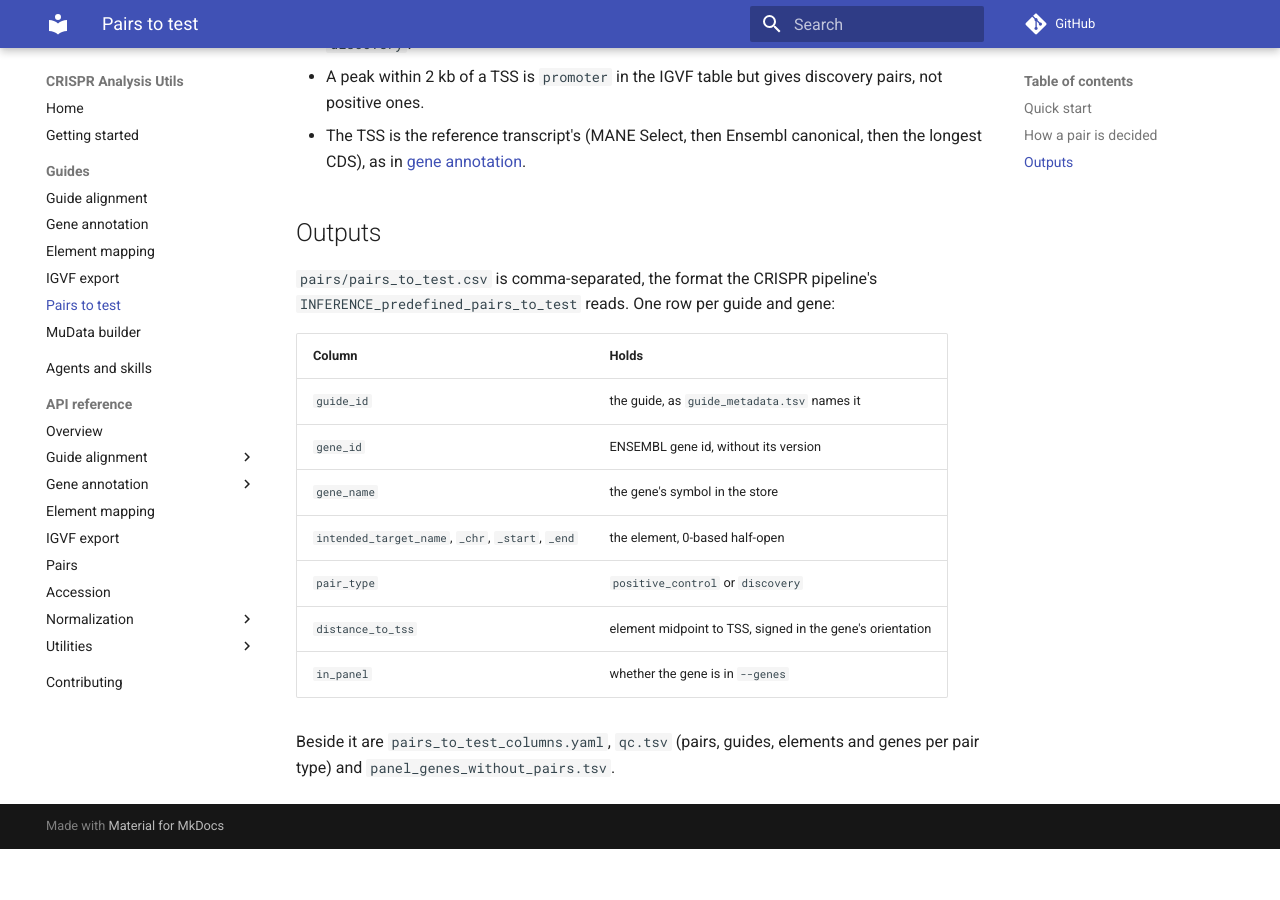
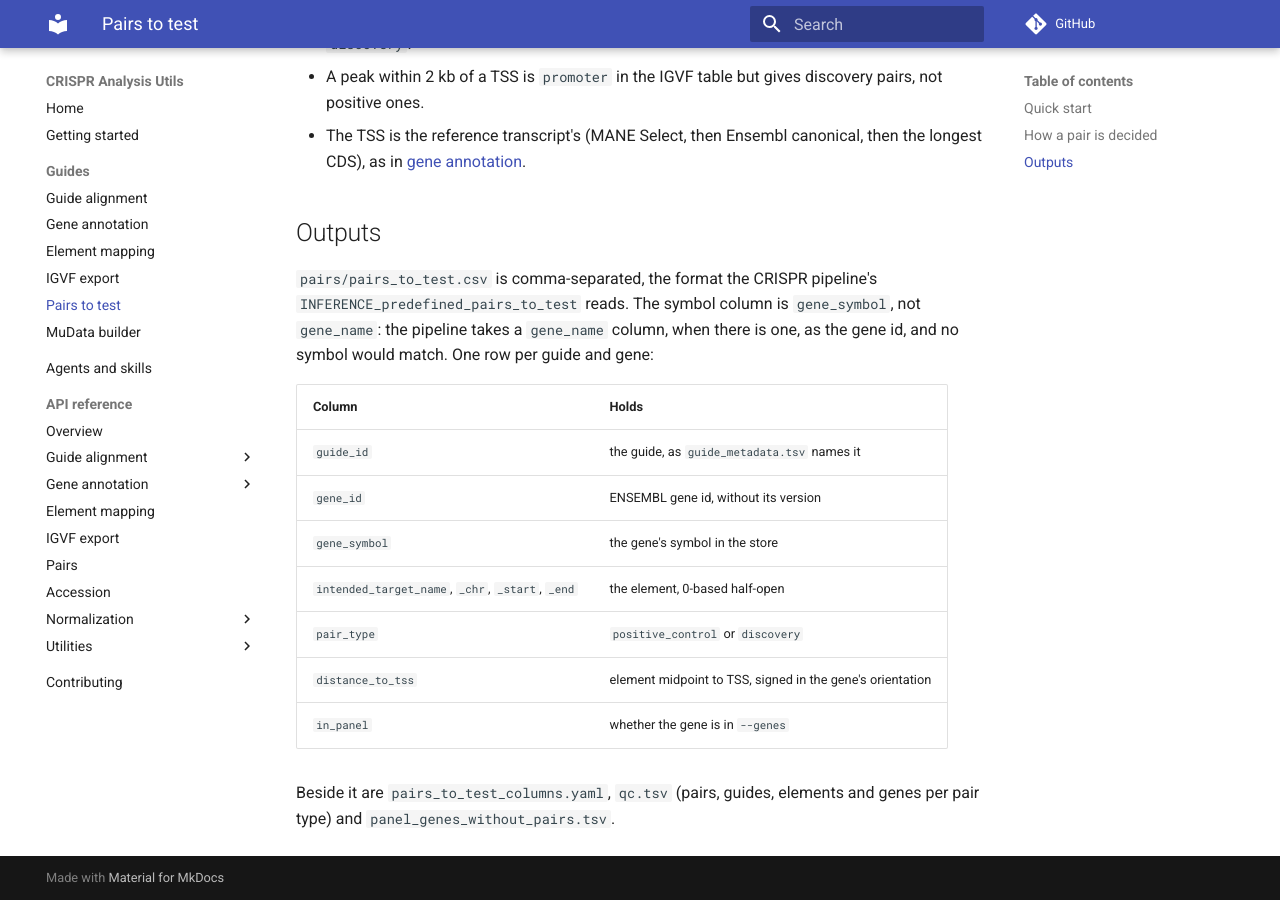
Before and after one commit to EngreitzLab/crispr-analysis-utils, an MkDocs documentation site: the page built from docs/pairs.md, in a window 1280 px wide and 900 px high, scrolled down 879 px. Built offline with MkDocs 1.6.1 and Material for MkDocs 9.7.7, drawn with Linux system fonts in a browser that asks for light colours; comment, search, counter and statistics services are not loaded; before the commit the page ends 1728 px from its top, so only the background shows below that.

Commit message:
FIX the pairs symbol column, which the pipeline would read as the gene id
The CRISPR pipeline's prepare_inference takes a gene_name column, when one
exists, as the gene id. Named gene_name, the symbols matched no ENSG and the
step raised on an empty table. The column is now gene_symbol.

Co-Authored-By: Claude Opus 5.5 <noreply@anthropic.com>

```diff
--- a/docs/pairs.md
+++ b/docs/pairs.md
@@ -41,14 +41,16 @@ written outside `--outdir`.
 ## Outputs
 
 `pairs/pairs_to_test.csv` is comma-separated, the format the CRISPR
-pipeline's `INFERENCE_predefined_pairs_to_test` reads. One row per guide and
+pipeline's `INFERENCE_predefined_pairs_to_test` reads. The symbol column is
+`gene_symbol`, not `gene_name`: the pipeline takes a `gene_name` column, when
+there is one, as the gene id, and no symbol would match. One row per guide and
 gene:
 
 | Column | Holds |
 | --- | --- |
 | `guide_id` | the guide, as `guide_metadata.tsv` names it |
 | `gene_id` | ENSEMBL gene id, without its version |
-| `gene_name` | the gene's symbol in the store |
+| `gene_symbol` | the gene's symbol in the store |
 | `intended_target_name`, `_chr`, `_start`, `_end` | the element, 0-based half-open |
 | `pair_type` | `positive_control` or `discovery` |
 | `distance_to_tss` | element midpoint to TSS, signed in the gene's orientation |
```
Also changed, not shown: CLAUDE.md (+3 -1 lines), src/crispr_analysis_utils/skills/cau-pairs/SKILL.md (+3 -1 lines), 2 other files.
